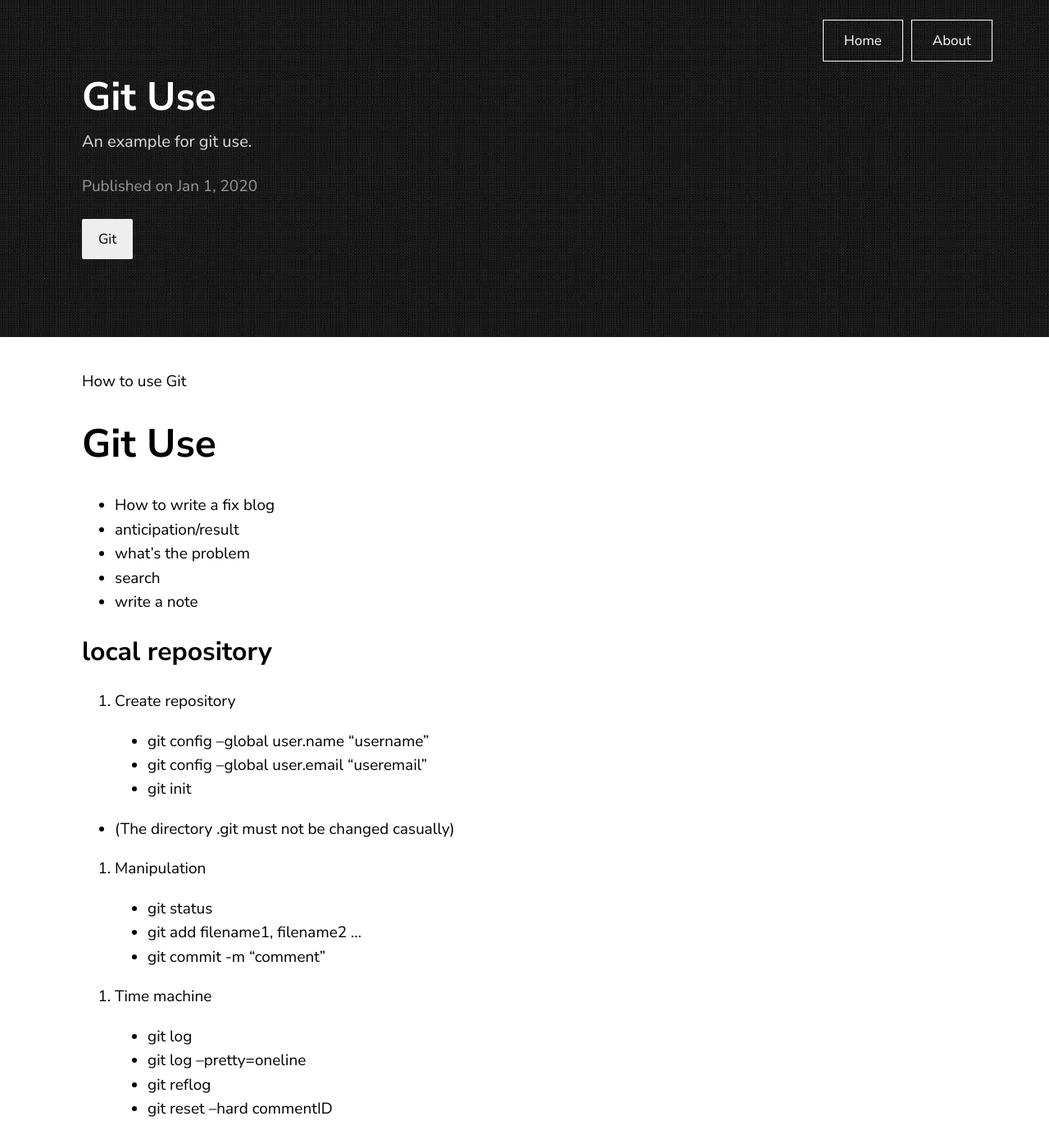
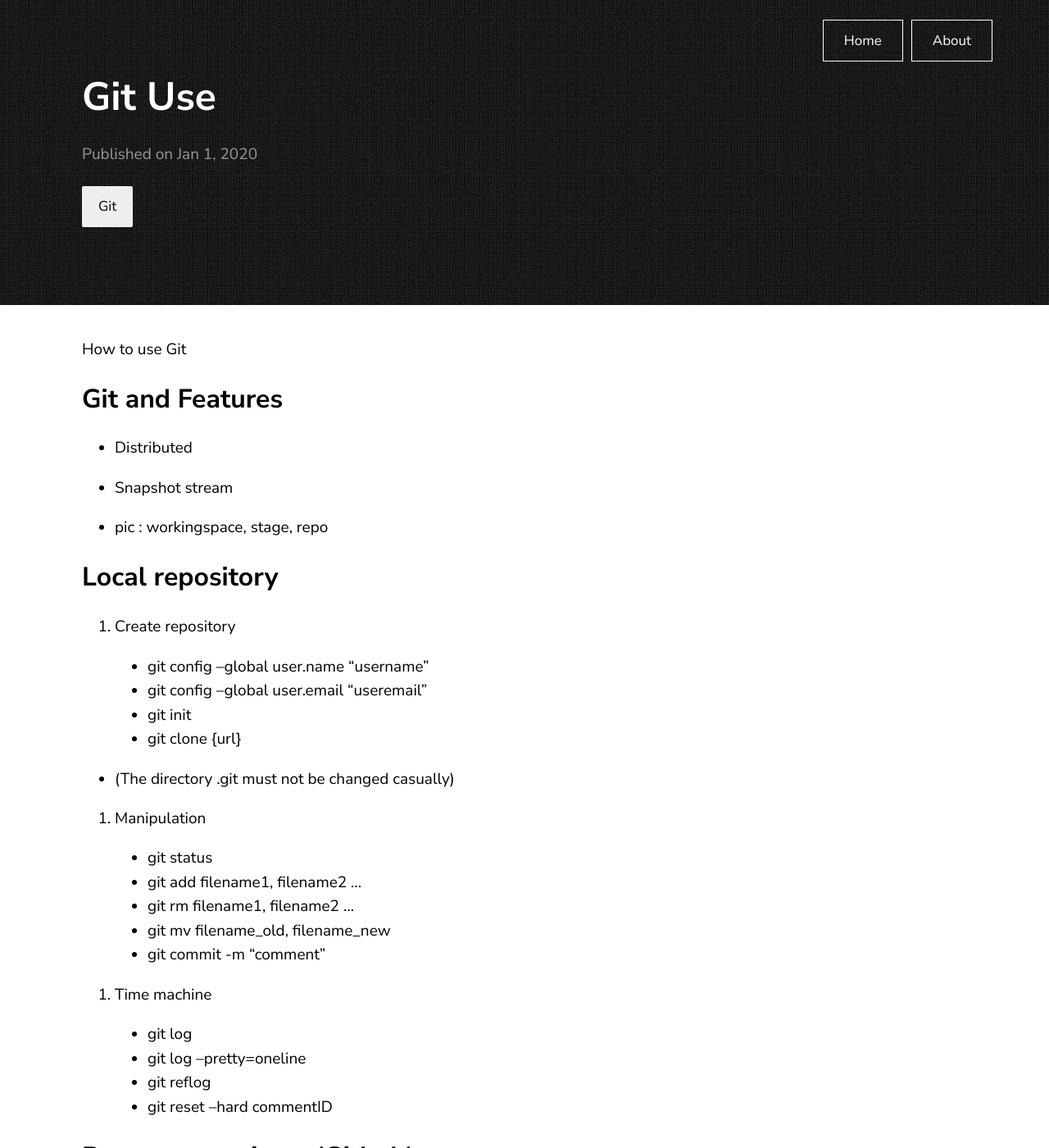
Before and after one commit to HBhakunamatata/HBhakunamatata.github.io, a Jekyll site: the page built from _posts/2020-01-01-Git-Note.markdown, in a window 1280 px wide and 1400 px high. Shown: the whole window at 82% size. Built offline with Jekyll 4.4.1, drawn with Linux system fonts in a browser that asks for light colours; some of the changed text lies outside the part shown.

```diff
--- a/_posts/2020-01-01-Git-Note.markdown
+++ b/_posts/2020-01-01-Git-Note.markdown
@@ -1,37 +1,39 @@
 ---
 layout: post
 title: "Git Use"
-description: An example for git use.
+description:
 date: 2020-01-01
 categories: Git
 ---
 How to use Git
 
-# Git Use
+## Git and Features
 
-- How to write a fix blog
-- anticipation/result
-- what's the problem
-- search
-- write a note
+- Distributed
+- Snapshot stream
 
-## local repository
+- pic : workingspace, stage, repo
+
+## Local repository
 
 1. Create repository
 
 > - git config --global user.name "username"
 > - git config --global user.email "useremail"
 > - git init
+> - git clone {url}
 
 - (The directory .git must not be changed casually)
 
-1. Manipulation
+2. Manipulation
 
 > - git status
 > - git add filename1, filename2 ...
+> - git rm filename1, filename2 ...
+> - git mv filename_old, filename_new
 > - git commit -m "comment"
 
-1. Time machine
+3. Time machine
 
 > - git log
 > - git log --pretty=oneline
@@ -46,19 +48,28 @@ How to use Git
 
 - (1) add to stage
 > git add filename
+
 - (2) add to local repository
 > git commit -m "Comment"
+
 - (3) push to remote repository
 > git push
+
 - (4) pull the latest code version
 > git pull
 
-3. branch (crud)
+3. Remote Manipulation
+
+> - git remote rename oldname newname
+> - git remote rm filename
+
+3. branch (cruds)
 
 > - git branch branchname
 > - git branch -d branchname
 > - git merge branchname
 > - git branch
+> - git checkout branchname
 
 4. Conflict
 
```
Also changed, not shown: _posts/2020-01-10-Maven-Note.markdown (+2 -5 lines), _posts/images/git/mr.png (added), _posts/images/git/pr.png (added).
